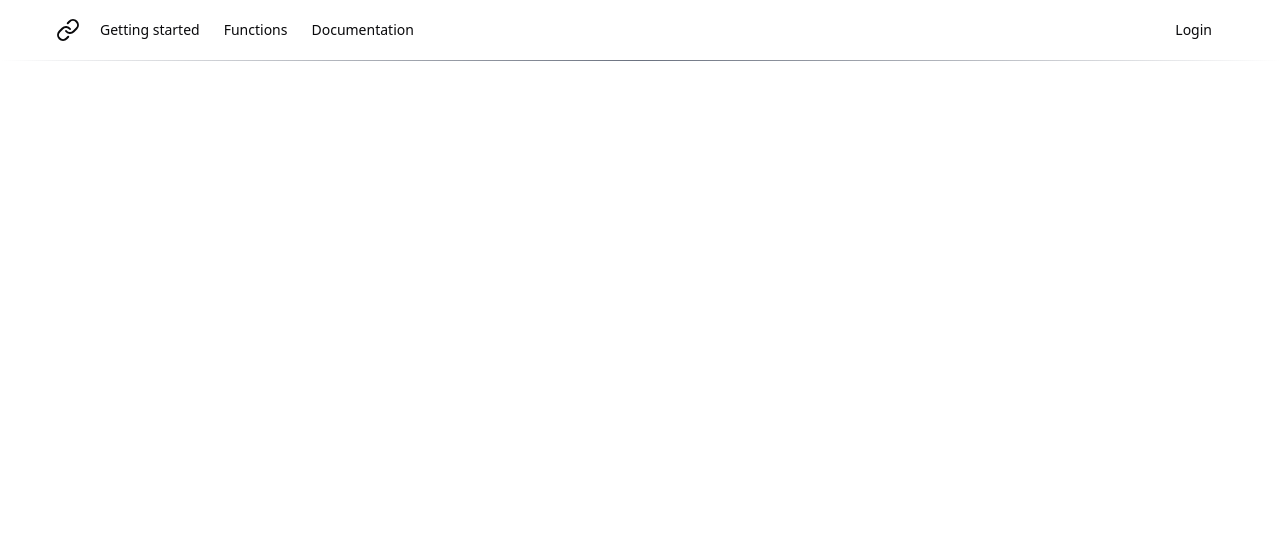
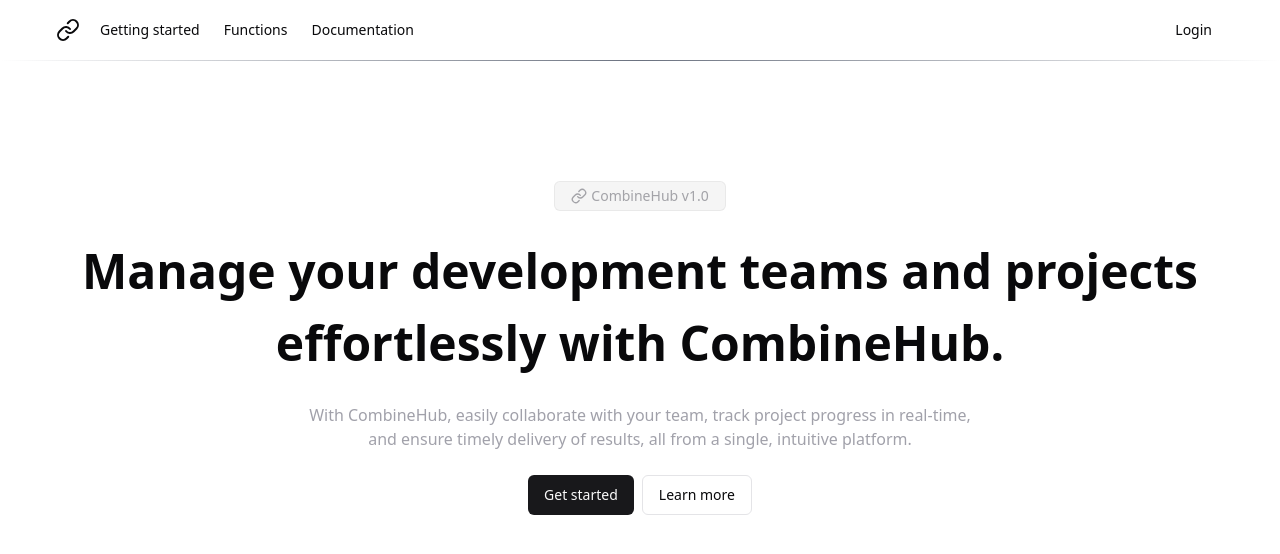
Before and after one commit to impappdavid/codearc, a SvelteKit app: page / in a window 1280 px wide. Shown: the top 554 px of the page. Built offline with nearby package versions, Linux system fonts and the light colour scheme.

Commit message:
Create Hero section for landing page

```diff
--- /dev/null
+++ b/src/lib/components/animatedtext.svelte
@@ -0,0 +1,24 @@
+<script lang="ts">
+    import { cn } from "$lib/utils";
+
+    export let shimmerWidth = 100;
+    let className: any = "";
+    export { className as class };
+  </script>
+
+  <p
+    style:--shimmer-width="{shimmerWidth}px"
+    class={cn(
+      " max-w-md text-zinc-600/50 dark:text-zinc-400/50 ",
+
+      // Shimmer effect
+      "animate-shimmer bg-clip-text bg-no-repeat [background-position:0_0] [background-size:var(--shimmer-width)_100%] [transition:background-position_1s_cubic-bezier(.6,.6,0,1)_infinite]",
+
+      // Shimmer gradient
+      "bg-gradient-to-r from-transparent via-black/80 via-50% to-transparent  dark:via-white/80",
+
+      className
+    )}
+  >
+    <slot>Shimmer Animation</slot>
+  </p>
--- /dev/null
+++ b/src/lib/components/landinpage/hero.svelte
@@ -0,0 +1,45 @@
+<script>
+    import { Link } from "lucide-svelte";
+    import Animatedtext from "../animatedtext.svelte";
+    import { Button } from "../ui/button";
+    import { cn } from "$lib/utils";
+
+
+</script>
+
+<div class="w-full max-w-6xl">
+    <div class="w-full p-2 aspect-video pt-28 flex flex-col gap-6">
+        <div
+            class={cn(
+                "group mx-auto rounded-md w-fit border border-black/5 bg-neutral-100 text-base text-white transition-all ease-in hover:cursor-pointer hover:bg-zinc-200 dark:border-white/5 dark:bg-zinc-900 dark:hover:bg-zinc-800",
+            )}
+        >
+            <Animatedtext
+                class=" inline-flex items-center justify-center px-4 py-1 transition ease-out hover:text-zinc-600 hover:duration-600 hover:dark:text-zinc-400 flex gap-1 text-sm"
+            >
+                <Link class="w-4 h-4" />
+                CombineHub v1.0
+            </Animatedtext>
+        </div>
+        <div
+            class="w-full flex justify-center text-5xl text-center tracking-normal leading-normal font-semibold"
+        >
+            Manage your development teams and projects effortlessly with
+            CombineHub.
+        </div>
+        <div
+            class="text-md text-zinc-400 w-full mx-auto max-w-2xl"
+        >
+            <div class="text-center ">
+                With CombineHub, easily collaborate with your team,
+                track project progress in real-time, and ensure timely
+                delivery of results, all from a single, intuitive
+                platform.
+            </div>
+        </div>
+        <div class="flex gap-2 mx-auto">
+            <Button class="border-none">Get started</Button>
+            <Button variant="outline">Learn more</Button>
+        </div>
+    </div>
+</div>
--- a/src/lib/components/navbar.svelte
+++ b/src/lib/components/landinpage/navbar.svelte
@@ -1,7 +1,5 @@
 <script>
     import { Link } from "lucide-svelte";
-    import Modetoggle from "./modetoggle.svelte";
-    import Button from "./ui/button/button.svelte";
 </script>
 
 <div class="w-full flex-col justify-center sticky top-0">
--- a/src/routes/+page.svelte
+++ b/src/routes/+page.svelte
@@ -1,13 +1,16 @@
 <script>
-    import Navbar from "$lib/components/navbar.svelte";
+    import Animatedtext from "$lib/components/animatedtext.svelte";
+    import Hero from "$lib/components/landinpage/hero.svelte";
+    import Navbar from "$lib/components/landinpage/navbar.svelte";
+    import Button from "$lib/components/ui/button/button.svelte";
+    import { cn } from "$lib/utils";
+    import { Link } from "lucide-svelte";
 </script>
 
 <div class="w-full">
     <Navbar></Navbar>
 
-    <div class="w-full flex justify-center">
-        <div class="max-w-7xl">
-
-        </div>
-    </div>
+    <section class="w-full flex justify-center pt-2">
+        <Hero/>
+    </section>
 </div>
--- a/tailwind.config.ts
+++ b/tailwind.config.ts
@@ -58,7 +58,7 @@ const config: Config = {
 					"accent-foreground": "hsl(var(--sidebar-accent-foreground))",
 					border: "hsl(var(--sidebar-border))",
 					ring: "hsl(var(--sidebar-ring))",
-        		},
+				},
 			},
 			borderRadius: {
 				xl: "calc(var(--radius) + 4px)",
@@ -82,12 +82,21 @@ const config: Config = {
 					"0%,70%,100%": { opacity: "1" },
 					"20%,50%": { opacity: "0" },
 				},
+				shimmer: {
+					"0%, 90%, 100%": {
+					  "background-position": "calc(-100% - var(--shimmer-width)) 0",
+					},
+					"30%, 60%": {
+					  "background-position": "calc(100% + var(--shimmer-width)) 0",
+					},
+				  },
 			},
 			animation: {
-        		"accordion-down": "accordion-down 0.2s ease-out",
-        		"accordion-up": "accordion-up 0.2s ease-out",
-       			"caret-blink": "caret-blink 1.25s ease-out infinite",
-      		},
+				"accordion-down": "accordion-down 0.2s ease-out",
+				"accordion-up": "accordion-up 0.2s ease-out",
+				"caret-blink": "caret-blink 1.25s ease-out infinite",
+				shimmer: "shimmer 5s infinite",
+			},
 		},
 	},
 	plugins: [tailwindcssAnimate],
```
